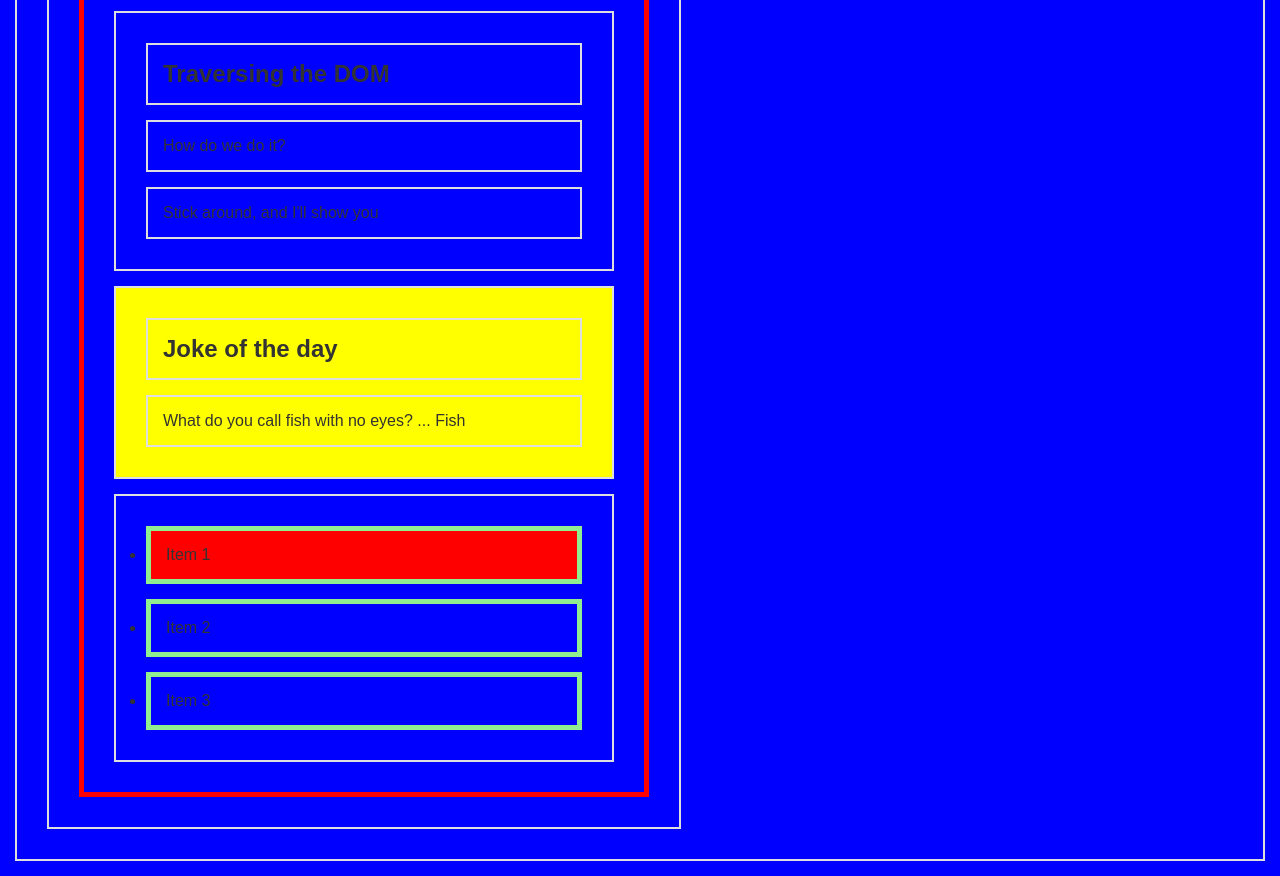
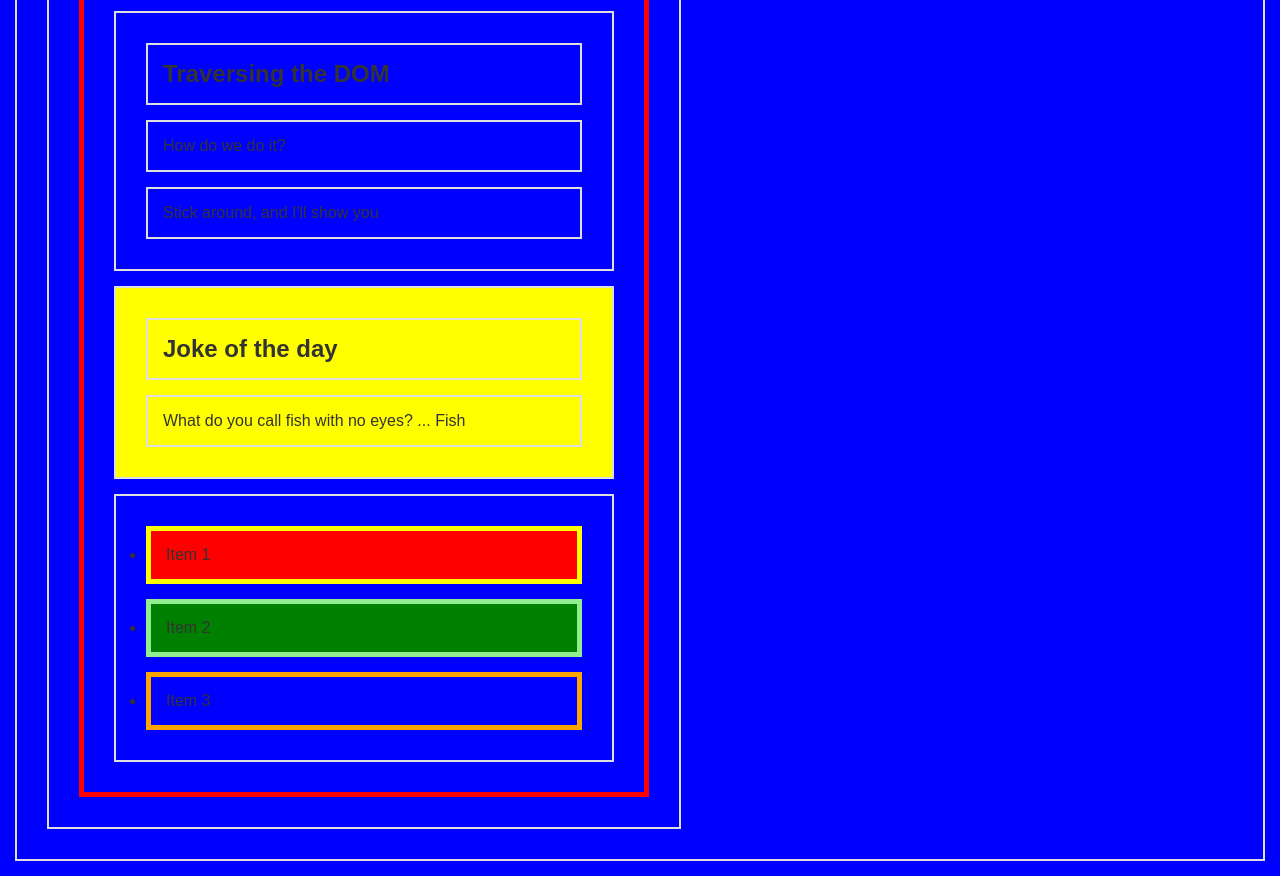
Before and after one commit to CodeMaster7/udemy-js-clyde-matthew, a plain HTML site: page section 5 - traversing the DOM/index.html in a window 1280 px wide. Shown: the part 189-1065 px from the top of the page. Drawn offline with Linux system fonts and the light colour scheme.

Commit message:
sibling methods

```diff
--- a/section 5 - traversing the DOM/index.html
+++ b/section 5 - traversing the DOM/index.html
@@ -35,7 +35,7 @@
 
             <ul>
                 <li>Item 1</li>
-                <li>Item 2</li>
+                <li style="background-color: green;">Item 2</li>
                 <li>Item 3</li>
             </ul>
         </main>
@@ -78,8 +78,10 @@
             let ul = document.getElementsByTagName('ul')[0];
             console.log("ul", ul)
             console.log(ul.childNodes)
+
             // 1st method but can only do it one at a time
             ul.firstElementChild.style.backgroundColor = 'red'
+
             // 2nd method children a HTMLCollection
             let ulChildren = ul.children;
             console.log("ulChildren", ulChildren)
@@ -88,6 +90,20 @@
                 console.log("li", li)
                 li.style.border = '5px solid lightgreen'
             }
+
+            // work with sibling methods
+            let li_2 = document.getElementsByTagName('ul')[0];
+            console.log("li_2", li_2);
+            console.log(ul.children)
+
+            let middle = ul.children[1]
+            console.log("middle", middle);
+
+            console.log('previous', middle.previousElementSibling);
+            middle.previousElementSibling.style.border = '5px solid yellow'
+
+            console.log('last', middle.nextElementSibling)
+            middle.nextElementSibling.style.border = '5px solid orange'
         </script>
     </body>
 </html>
```
